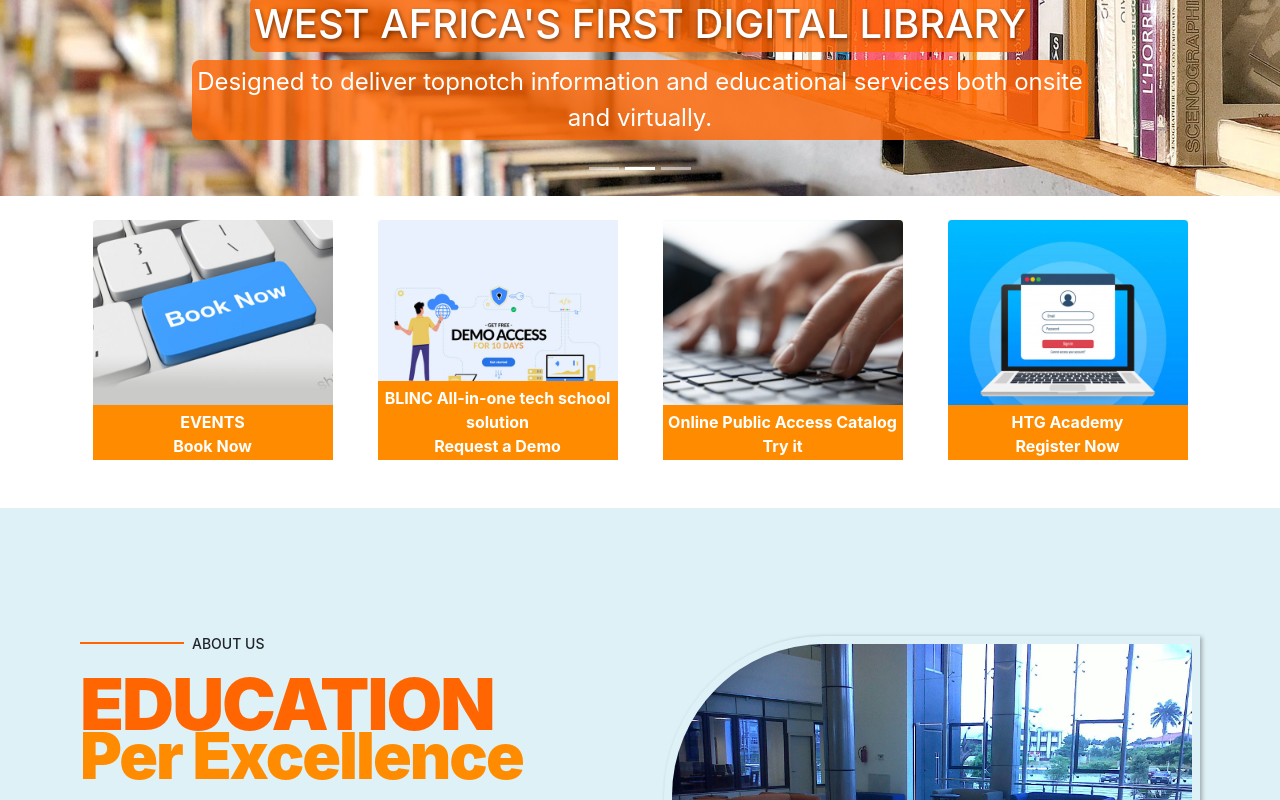
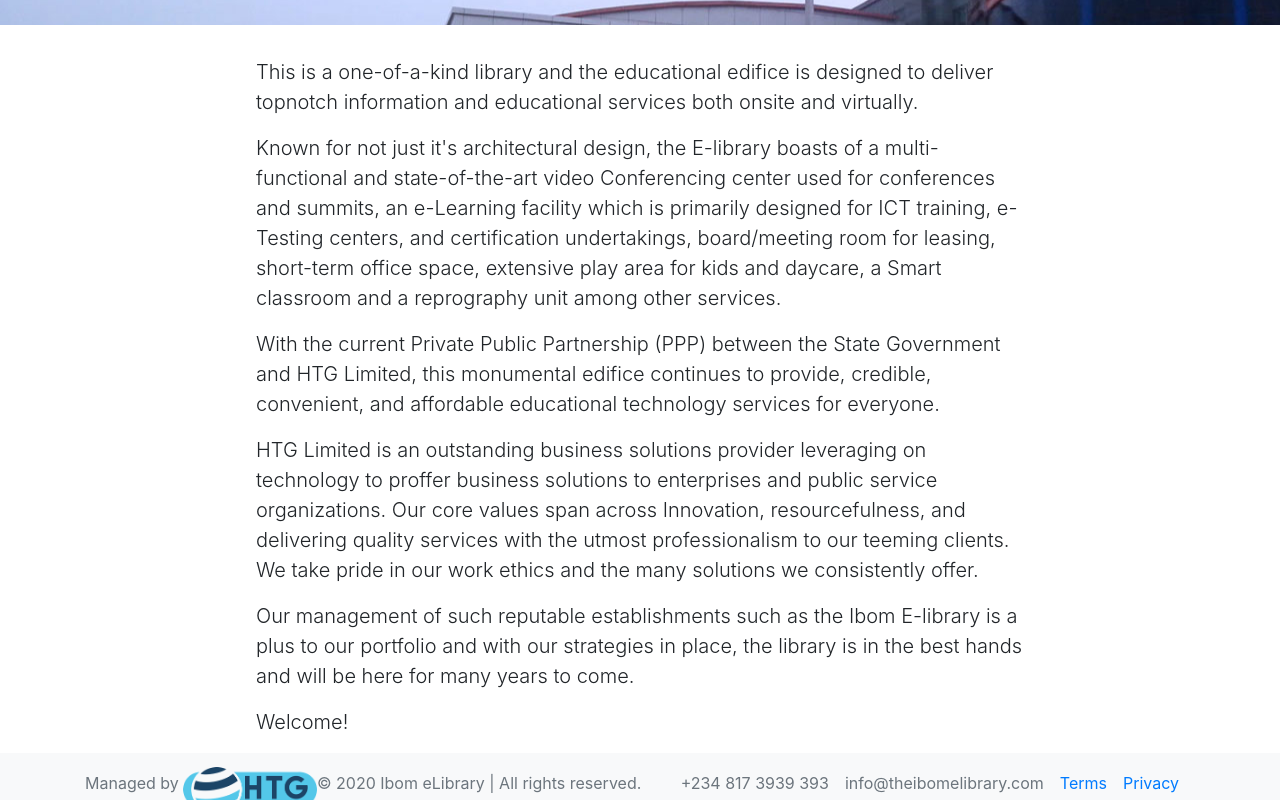
Before and after one commit to acushlakoncept/Ibomelibrary-react, a React (Create React App) app: page /about in a window 1280 px wide. Shown: the part 340-1140 px from the top of the page. Built offline with nearby package versions, Linux system fonts and the light colour scheme.

Commit message:
Add react-router-dom and update about page

```diff
--- a/package.json
+++ b/package.json
@@ -11,6 +11,7 @@
     "react": "^17.0.1",
     "react-bootstrap": "^1.4.0",
     "react-dom": "^17.0.1",
+    "react-router-dom": "^5.2.0",
     "react-scripts": "4.0.1",
     "web-vitals": "^0.2.4"
   },
--- a/src/App.js
+++ /dev/null
@@ -1,22 +0,0 @@
-import React from 'react';
-import 'bootstrap/dist/css/bootstrap.min.css';
-import './App.css';
-import HomeSlider from './components/HomeSlider';
-import NavBar from './components/NavBar';
-import FeatureSection from './components/FeatureSection';
-import AboutSection from './components/AboutSection';
-import Footer from './components/Footer';
-
-function App() {
-  return (
-    <div className="App">
-      <NavBar />
-      <HomeSlider />
-      <FeatureSection />
-      <AboutSection />
-      <Footer />
-    </div>
-  );
-}
-
-export default App;
--- /dev/null
+++ b/src/Routes.js
@@ -0,0 +1,17 @@
+import React from "react";
+import { BrowserRouter, Switch, Route } from "react-router-dom";
+import App from "./pages/App";
+import About from "./pages/About";
+
+const Routes = () => {
+  return (
+    <BrowserRouter>
+      <Switch>
+        <Route exact path="/" component={App} />
+        <Route exact path="/about" component={About} />
+      </Switch>
+    </BrowserRouter>
+  );
+};
+
+export default Routes;
--- a/src/index.js
+++ b/src/index.js
@@ -1,9 +1,9 @@
 import React from "react";
 import ReactDOM from "react-dom";
 import "./index.css";
-import App from "./App";
+import Routes from './Routes';
 import reportWebVitals from "./reportWebVitals";
 
-ReactDOM.render(<App />, document.getElementById("root"));
+ReactDOM.render(<Routes />, document.getElementById("root"));
 
 reportWebVitals();
--- a/src/components/About.js
+++ b/src/pages/About.js
@@ -1,11 +1,13 @@
 import React from "react";
 import { Container, Jumbotron } from "react-bootstrap";
 import '../assets/styles/about.css'
+import Footer from "../components/Footer";
+import NavBar from "../components/NavBar";
 
 export default function About() {
   return (
     <>
-
+      <NavBar />
       <Jumbotron fluid className="about-header">
         <Container>
           <h1 className="display-4 about-head">About Ibom E-library</h1>
@@ -32,6 +34,7 @@ export default function About() {
             <p className="lead">Welcome!</p>
         </div>
     </Container>
+    <Footer />
     </>
   );
 }
--- /dev/null
+++ b/src/pages/App.js
@@ -0,0 +1,21 @@
+import React from 'react';
+import 'bootstrap/dist/css/bootstrap.min.css';
+import HomeSlider from '../components/HomeSlider';
+import NavBar from '../components/NavBar';
+import FeatureSection from '../components/FeatureSection';
+import AboutSection from '../components/AboutSection';
+import Footer from '../components/Footer';
+
+function App() {
+  return (
+    <>
+      <NavBar />
+      <HomeSlider />
+      <FeatureSection />
+      <AboutSection />
+      <Footer />
+    </>
+  );
+}
+
+export default App;
```
Also changed, not shown: 2 other files (tests, documents, lock files or other folders).
